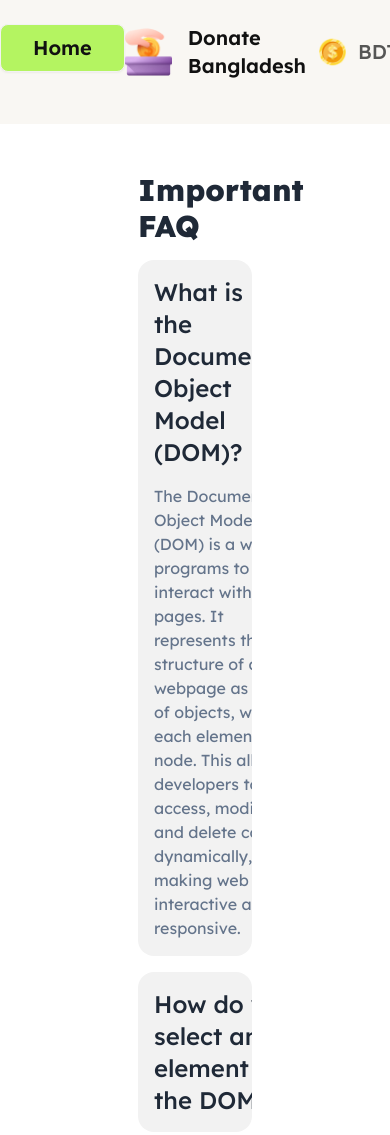
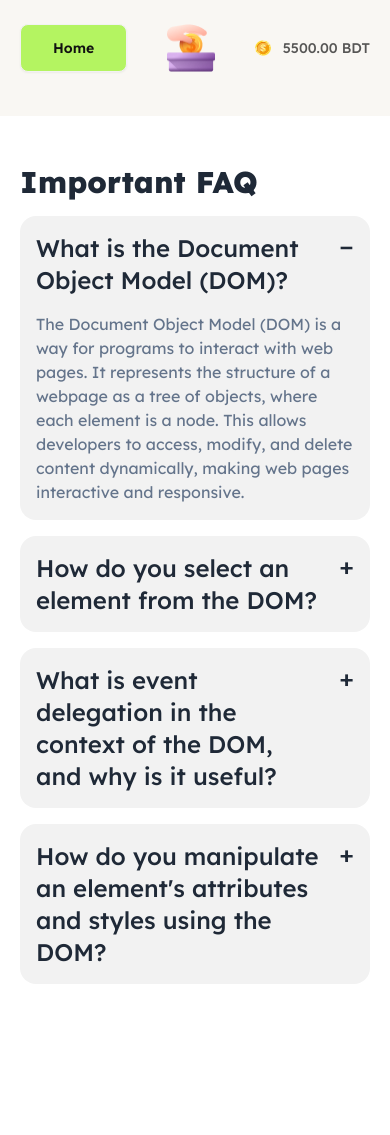
Before and after one commit to Toha-Hossain28/assignment_5, a plain HTML site: page blog.html in a window 390 px wide. Shown: the top 1135 px of the page. After the commit the page ends 1004 px from the top, so only its background shows below. Drawn offline with nearby package versions, Linux system fonts and the light colour scheme.

Commit message:
maybe last push

```diff
--- a/blog.html
+++ b/blog.html
@@ -34,30 +34,30 @@
   <body class="max-w-[1440px] mx-auto lexend box-border">
     <header class="w-full">
       <nav
-        class="w-full bg-[#F9F7F3] lg:px-[138px] pt-6 flex justify-between pb-11"
+        class="w-full bg-[#F9F7F3] lg:px-[138px] px-5 pt-6 flex justify-between pb-11"
       >
         <button
-          class="btn text-[#111111] font-semibold text-xl bg-[#B4F461] px-8"
+          class="text-[#111111] font-semibold lg:text-xl text-sm bg-[#B4F461] px-8 btn sm:btn-md md:btn-md lg:btn"
           id="home-btn"
         >
           Home
         </button>
         <div class="flex justify-center items-center gap-4">
           <img class="h-12 w-12" src="./assets/logo.png" alt="" />
-          <h1 class="text-[#111111] text-xl font-semibold">
+          <h1 class="text-[#111111] text-xl font-semibold hidden md:block">
             Donate Bangladesh
           </h1>
         </div>
         <div class="flex justify-center items-center gap-3">
-          <img class="w-7 h-7" src="./assets/coin.png" alt="" />
-          <p class="text-[#111111B3] font-medium text-xl">
+          <img class="lg:w-7 lg:h-7 w-4 h-4" src="./assets/coin.png" alt="" />
+          <p class="text-[#111111B3] font-medium text-sm lg:text-xl">
             <!-- *************************** remaining balance ********************************-->
-            <span id="remaining-balance2"></span> BDT
+            <span id="remaining-balance2">5500.00</span> BDT
           </p>
         </div>
       </nav>
     </header>
-    <main class="px-[138px] flex flex-col gap-4 mt-12 mb-5">
+    <main class="lg:px-[138px] px-5 flex flex-col gap-4 mt-12 mb-5">
       <h2 class="font-extrabold text-3xl">Important FAQ</h2>
       <div class="collapse collapse-plus bg-base-200">
         <input type="radio" name="my-accordion-3" checked="checked" />
--- a/index.html
+++ b/index.html
@@ -39,22 +39,22 @@
         class="w-full bg-[#F9F7F3] px-5 lg:px-[138px] pt-6 flex justify-between lg:pb-11 pb-6 gap-4 lg:gap-0"
       >
         <button
-          class="btn text-[#111111] font-semibold text-xl bg-[#B4F461] px-8 order-2 lg:order-1 hidden lg:block"
+          class="text-[#111111] font-semibold text-base bg-[#B4F461] px-8 btn sm:btn-md md:btn-md lg:btn"
           id="blog-btn"
         >
           Blog
         </button>
-        <div class="flex justify-center items-center gap-4 order-1 lg:order-2">
+        <div class="flex justify-center items-center gap-4">
           <img class="h-12 w-12" src="./assets/logo.png" alt="" />
           <h1 class="text-[#111111] text-xl font-semibold hidden md:block">
             Donate Bangladesh
           </h1>
         </div>
-        <div class="flex justify-center items-center gap-3 order-3 lg:order-3">
-          <img class="w-7 h-7" src="./assets/coin.png" alt="" />
-          <p class="text-[#111111B3] font-medium text-xl">
+        <div class="flex justify-center items-center lg:gap-3 gap-2">
+          <img class="lg:w-7 lg:h-7 w-4 h-4" src="./assets/coin.png" alt="" />
+          <p class="text-[#111111B3] font-medium lg:text-xl text-sm">
             <!-- *************************** remaining balance ********************************-->
-            <span id="remaining-balance">5500</span> BDT
+            <span id="remaining-balance">5500.00</span> BDT
           </p>
         </div>
       </nav>
@@ -236,6 +236,6 @@
     </main>
     <footer class="bg-[#F9F7F3] lg:h-40 h-20"></footer>
     <script src="./js/app.js"></script>
-    <!-- <script src="./js/blog.js"></script> -->
+    <script src="./js/blog.js"></script>
   </body>
 </html>
--- a/js/blog.js
+++ b/js/blog.js
@@ -8,9 +8,10 @@ if (remainingBalanceFromIndex !== null) {
     2
   );
 } else {
-  console.error("No balance stored in localStorage");
+  // console.error("No balance stored in localStorage");
 }
 
 homeBtn.addEventListener("click", function (e) {
+  localStorage.removeItem("savedRemainingBalance");
   window.location.href = "./index.html";
 });
```
